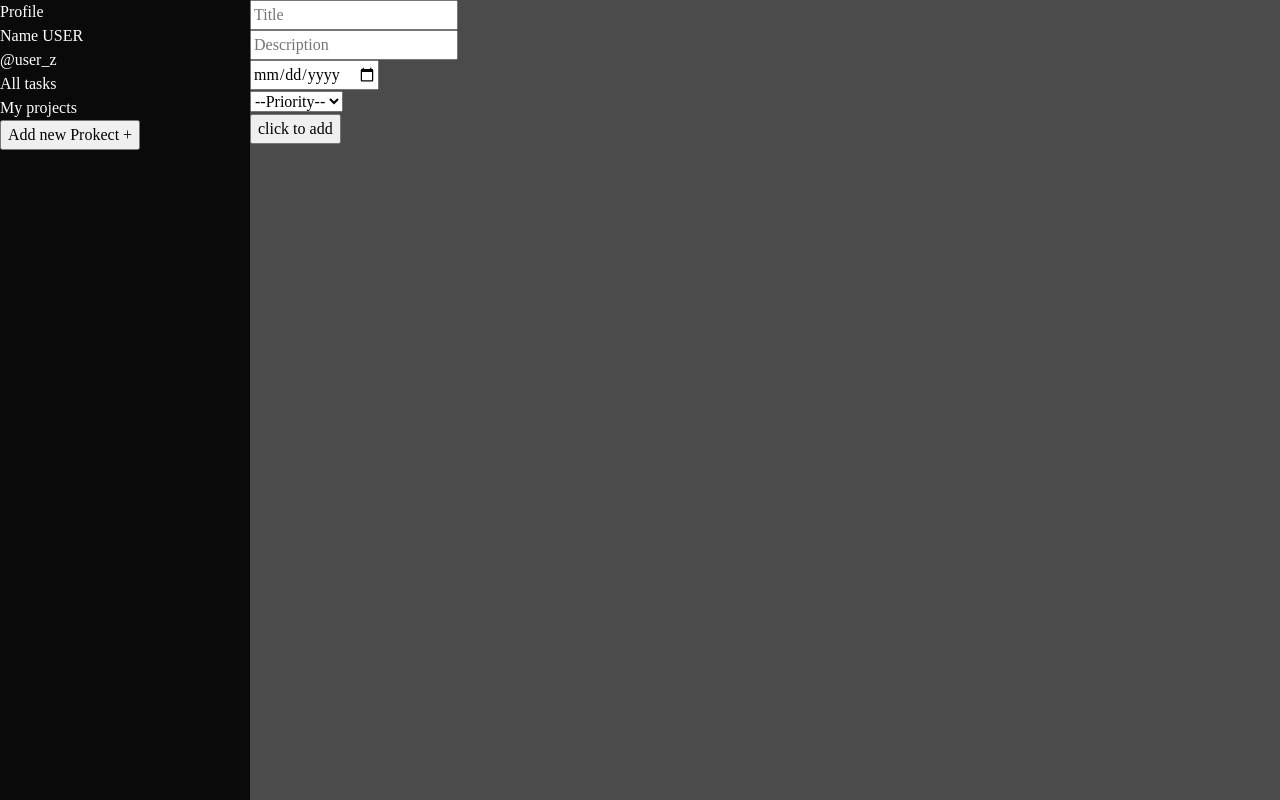
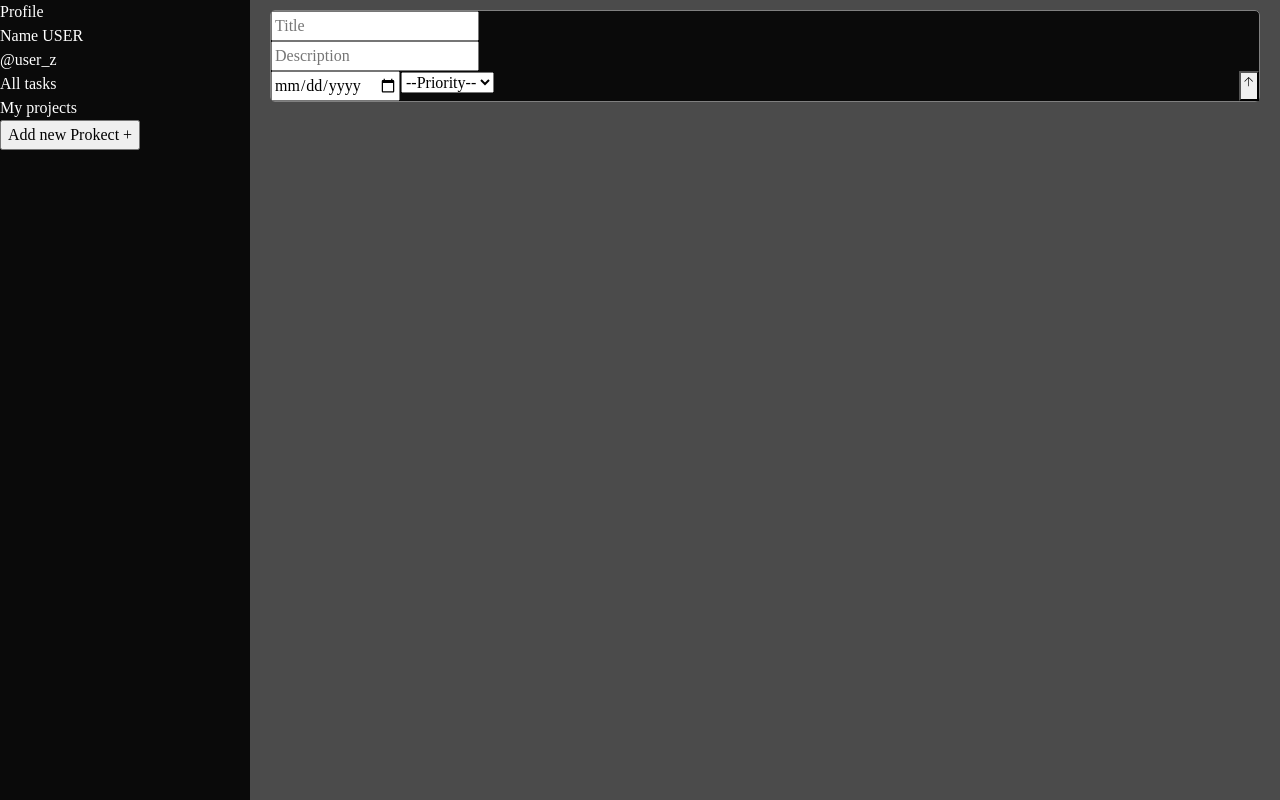
Before and after one commit to Yeryalex/Doit, a website built with webpack: page src/index.html in a window 1280 px wide. Built offline with nearby package versions, Linux system fonts and the light colour scheme.

Commit message:
Create input  section  to add each task description and title

```diff
--- a/src/index.html
+++ b/src/index.html
@@ -26,20 +26,21 @@
 
            </div>
 
-            <form action="#">
-                <p>
-                    <label for="title"></label>
+            <form action="#" id="task-form">
+                <p class="title">
+                      <label for="title"></label>
                     <input type="text" id="title" placeholder="Title">
                 </p>
-                <p>
+                <p class="description">
                     <label for="description"></label>
                     <input type="text" id="description" placeholder="Description">
                 </p>
-                <p>
+                <div class="options-container">
+                <p class="dueDate">
                     <label for="dueDate"></label>
                     <input type="date" id="dueDate">
                 </p>
-                <p>
+                <p class="priority">
                     <label for="priority"></label>
                     <select name="Priority" id="priority">
                         <option value="">--Priority--</option>
@@ -47,11 +48,16 @@
                         <option value="Medium">Medium</option>
                         <option value="Low">Low</option>
                     </select>
+                </p>
 
-                </p>
-                <button class="button-input">click to add</button>
+
+                <button class="button-input">
+                    <!-- <svg id="arrow-up" xmlns="http://www.w3.org/2000/svg" viewBox="0 0 24 24"><path d="M11,20V7.75L5.75,13L5,12.34L11.5,5.84L18,12.34L17.25,13L12,7.75V20H11Z" /></svg> -->
+                </button>
+                </div>
             </form>
         </div>
+
     </main>
 </body>
 </html>
--- a/src/index.js
+++ b/src/index.js
@@ -1,14 +1,17 @@
 import "./style.css"
+// import arrowUp from "./icons/arrow-up.svg"
 import { message } from "./home.js"
 
+const form = document.querySelector("#task-form");
 const title = document.querySelector("#title");
 const description = document.querySelector("#description");
 const dueDate = document.querySelector("#dueDate");
 const priority = document.querySelector("#priority");
 const buttonInput = document.querySelector(".button-input");
 
-buttonInput.addEventListener("click", (e) => {
+form.addEventListener("submit", (e) => {
     e.preventDefault();
+    console.log(e)
     console.log(title.value);
     console.log(description.value);
     console.log(dueDate.value);
--- a/src/style.css
+++ b/src/style.css
@@ -15,7 +15,6 @@
   body {
     line-height: 1.5;
     -webkit-font-smoothing: antialiased;
-    background-color: rgb(91, 55, 8);
   }s
 
   img, picture, video, canvas, svg {
@@ -55,7 +54,51 @@ main {
   position: relative;
 }
 
+#task-form {
+  display: grid;
+  grid-template-columns: 100px 100px  1fr 20px;
+  border: 1px solid gray;
+  background-color: rgb(10, 10, 10);
+  margin: 10px 20px;
+  border-radius: 5px;
+}
+
 .task {
   color: white;
   border: 1px solid white;
 }
+
+#arrow-up {
+  fill: gray;
+  height: 20px;
+  width: 20px;
+}
+
+.title {
+  grid-column: 1 / 5;
+}
+
+.description {
+  grid-area: 2 / 1 / 3 / 5;
+}
+
+.options-container {
+  grid-column: 1/5;
+  display: grid;
+  grid-template-columns: 130px 130px  1fr 20px;
+}
+
+.dueDate {
+  grid-column: 1/ 2;
+}
+
+.priority {
+  grid-column: 2/ 3;
+}
+
+.button-input {
+  grid-column: 4 / 5;
+  background-image: url(./icons/arrow-up.svg);
+  background-repeat: no-repeat;
+  background-size: contain;
+}
```
Also changed, not shown: src/icons/arrow-up.svg (added).
